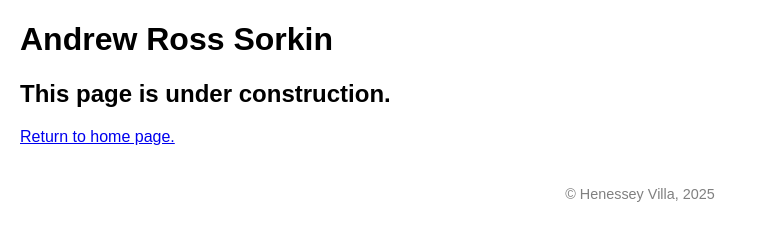
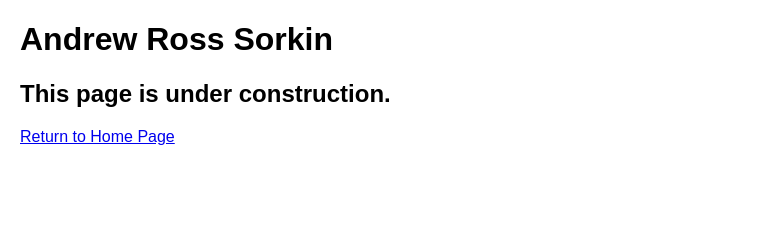
Before and after one commit to henny78/A06, a plain HTML site: page A06/speakers/sorkin.html in a window 1280 px wide. Shown: the whole page, without its empty margins (0-758 px from the left). Drawn offline with Linux system fonts and the light colour scheme.

Commit message:
Update sorkin.html

```diff
--- a/A06/speakers/sorkin.html
+++ b/A06/speakers/sorkin.html
@@ -1,23 +1,15 @@
 <!DOCTYPE html>
 <html lang="en">
-
 <head>
     <meta charset="utf-8">
     <title>Andrew Ross Sorkin - Under Construction</title>
-    <link rel="icon" href="../images/favicon.ico">
     <link rel="stylesheet" href="../styles/main.css">
 </head>
-
 <body>
     <main>
         <h1>Andrew Ross Sorkin</h1>
         <h2>This page is under construction.</h2>
-        <p><a href="../index.html">Return to home page.</a></p>
+        <p><a href="../index.html">Return to Home Page</a></p>
     </main>
-
-    <footer>
-        <p>&copy; Henessey Villa, 2025</p>
-    </footer>
 </body>
-
 </html>
```
